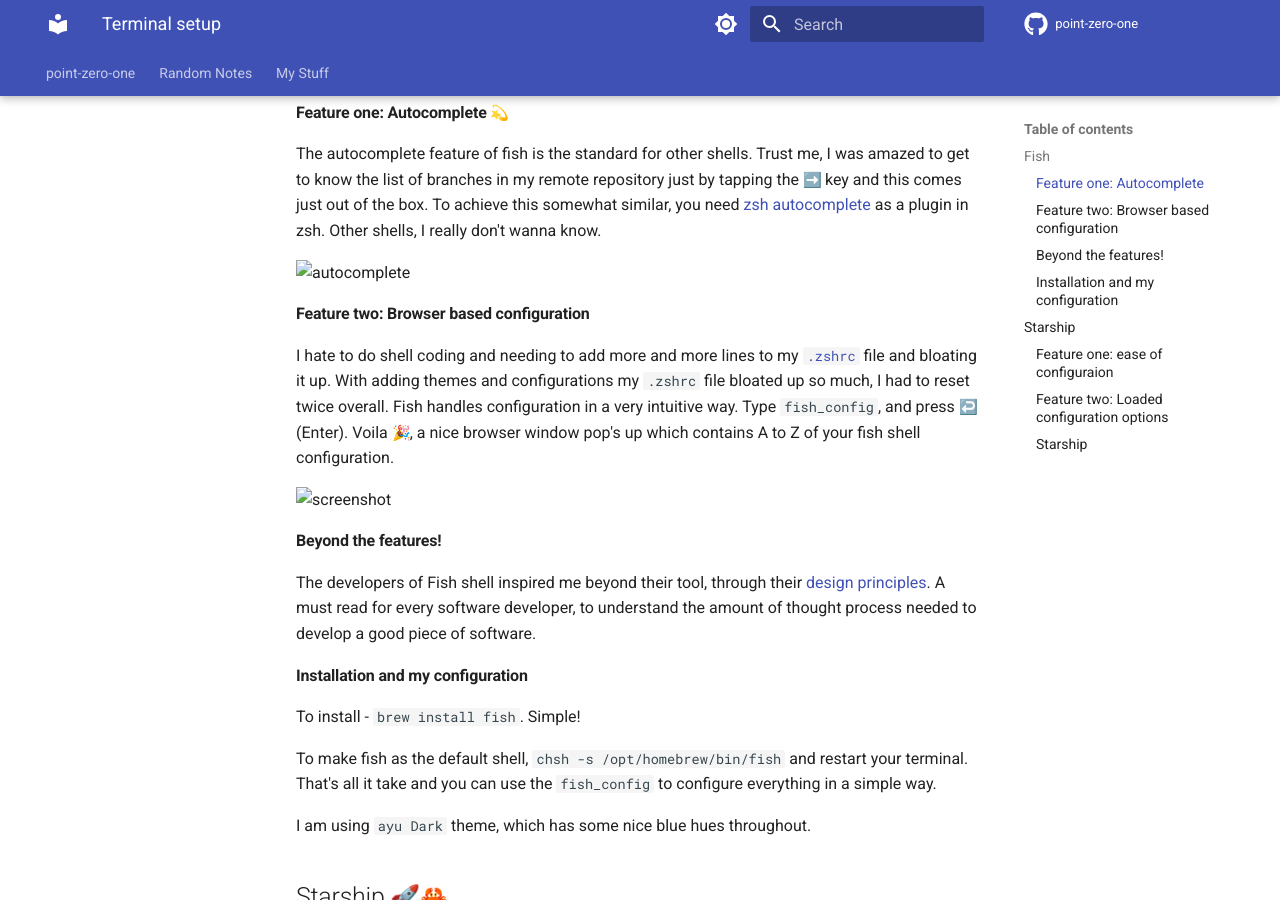
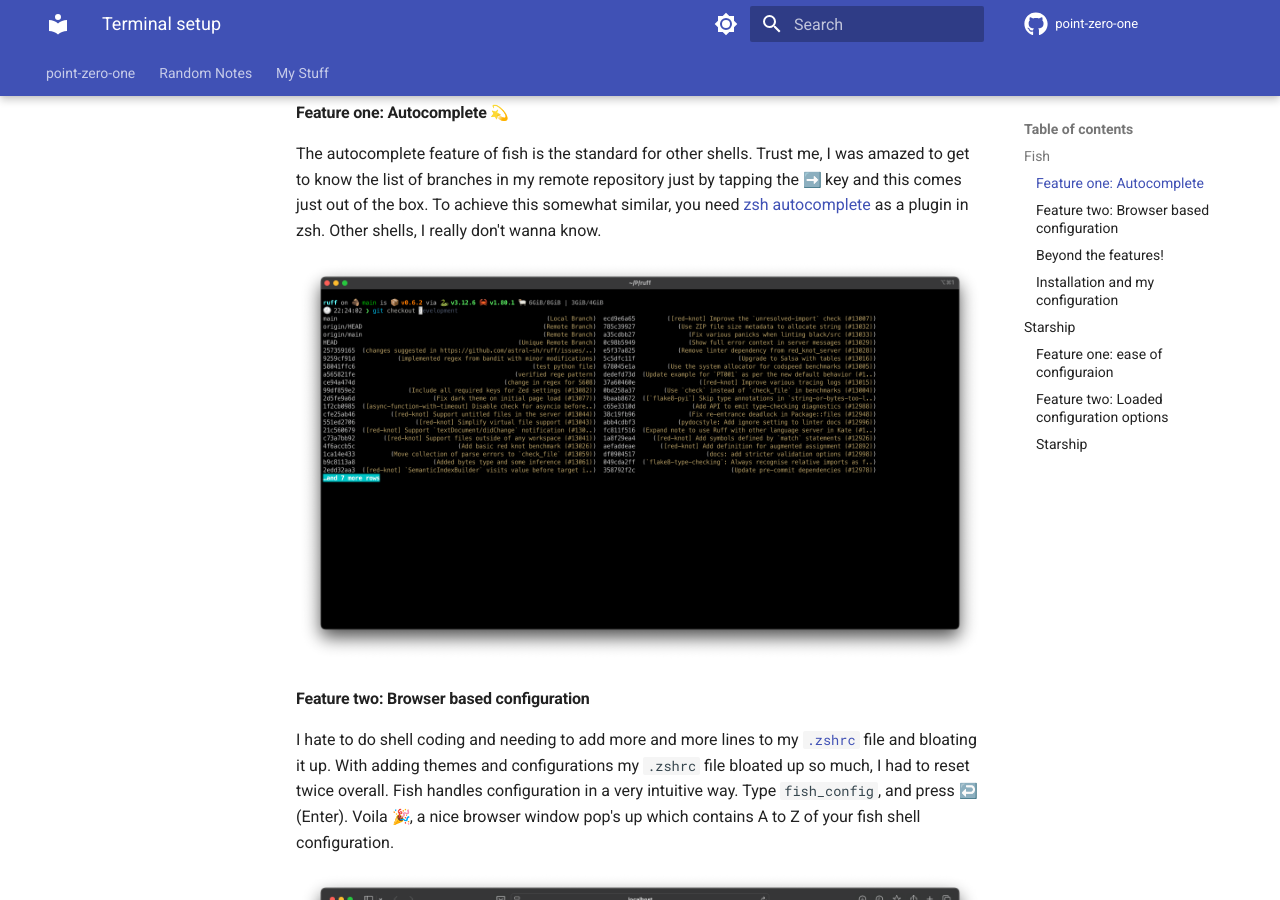
Before and after one commit to DataEnggNerd/point-zero-one, an MkDocs documentation site: the page built from docs/my-stuff/terminal.md, in a window 1280 px wide and 900 px high, scrolled down 363 px. Built offline with MkDocs 1.6.1 and Material for MkDocs 9.7.7, drawn with Linux system fonts in a browser that asks for light colours; emoji names are drawn with the system emoji font; comment, search, counter and statistics services are not loaded.

Commit message:
fixed images abslute link bug

```diff
--- a/docs/my-stuff/terminal.md
+++ b/docs/my-stuff/terminal.md
@@ -9,13 +9,13 @@
 #### Feature one: Autocomplete :dizzy:
 The autocomplete feature of fish is the standard for other shells. Trust me, I was amazed to get to know the list of branches in my remote repository just by tapping the :arrow_right: key and this comes just out of the box. To achieve this somewhat similar, you need [zsh autocomplete](https://github.com/marlonrichert/zsh-autocomplete) as a plugin in zsh. Other shells, I really don't wanna know.
 
-![autocomplete](/docs/assets/fish-autocomplete.png)
+![autocomplete](../assets/fish-autocomplete.png)
 
 #### Feature two: Browser based configuration
 I hate to do shell coding and needing to add more and more lines to my [`.zshrc`](https://stackoverflow.com/a/46341026/3488550) file and bloating it up. With adding themes and configurations my `.zshrc` file bloated up so much, I had to reset twice overall.
 Fish handles configuration in a very intuitive way. Type `fish_config`, and press :leftwards_arrow_with_hook: (Enter). Voila :tada:, a nice browser window pop's up which contains A to Z of your fish shell configuration.
 
-![screenshot](/docs/assets/fish-config.png "Browser configuration for fish shell")
+![screenshot](../assets/fish-config.png "Browser configuration for fish shell")
 
 #### Beyond the features!
 The developers of Fish shell inspired me beyond their tool, through their [design principles](https://fishshell.com/docs/current/design.html). A must read for every software developer, to understand the amount of thought process needed to develop a good piece of software.
@@ -33,9 +33,9 @@
 
 #### Feature one: ease of configuraion
 Starship is written in Rust :crab: and it works based on `toml` based configuration. I would have stopped exploring if it was shell configuration. Startship is not only for developers, but for everyone in my opinion.
-I have attached my configuration [here](my-startship-config.toml) for reference. This makes my prompt look something like this,
+I have attached my configuration [here](my-starship-config.toml) for reference. This makes my prompt look something like this,
 
-![prompt](/docs/assets/starship-prompt.png)
+![prompt](../assets/starship-prompt.png)
 
 Nice, init :dizzy:!
 
```
